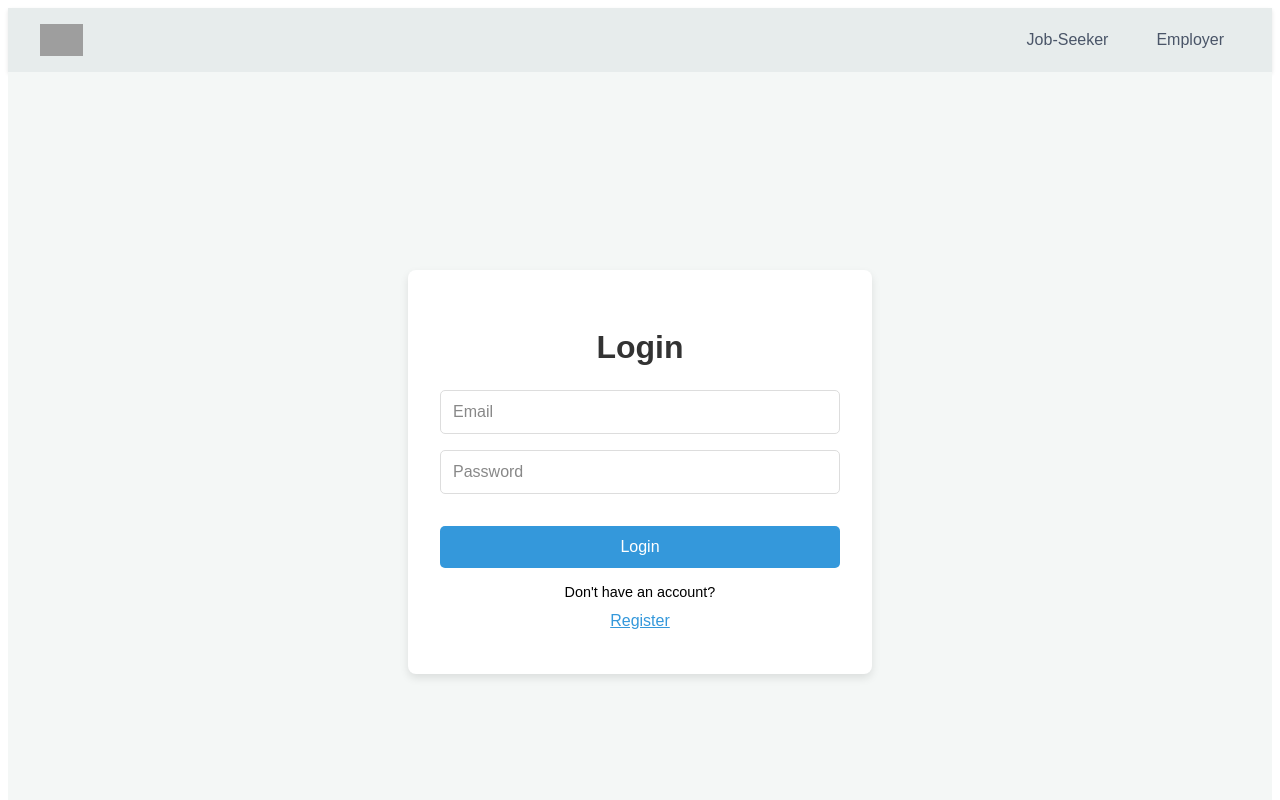
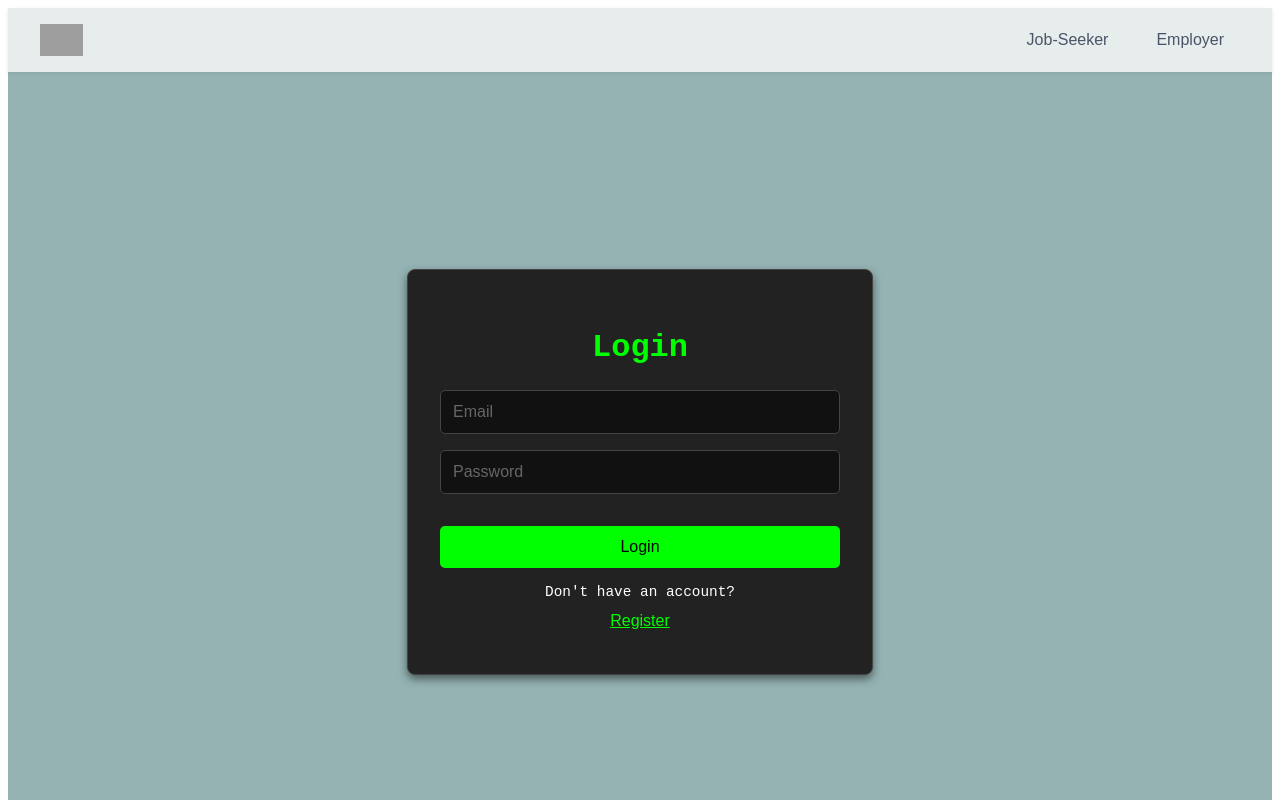
Before and after one commit to J-Wendoh/RecruitConnect-FRONTEND, a React (Vite) app: page /seeker-login in a window 1280 px wide. Shown: the top 800 px of the page. Built offline with nearby package versions, Linux system fonts and the light colour scheme; grey boxes are pictures that could not be loaded.

Commit message:
login form styling

```diff
--- a/src/components/Seekerlogin.css
+++ b/src/components/Seekerlogin.css
@@ -1,8 +1,7 @@
-/* Seekerlogin.css */
-
 .login-page {
-    background-color: #f4f7f6;
-    font-family: Arial, sans-serif;
+    background-color: #598888a2;
+    color: #fff;
+    font-family: monospace;
     display: flex;
     align-items: center;
     justify-content: center;
@@ -10,10 +9,11 @@
   }
 
   .login-container {
-    background-color: white;
+    background-color: #222;
     padding: 2rem;
+    border: 1px solid #444;
     border-radius: 8px;
-    box-shadow: 0 4px 8px rgba(0, 0, 0, 0.1);
+    box-shadow: 0 4px 8px rgba(0, 0, 0, 0.5);
     max-width: 400px;
     width: 100%;
     text-align: center;
@@ -21,7 +21,7 @@
 
   h2 {
     font-size: 2rem;
-    color: #333;
+    color: #00ff00; /* Green text for a hacker-like feel */
     margin-bottom: 1.5rem;
   }
 
@@ -32,19 +32,21 @@
   input {
     width: 100%;
     padding: 0.75rem;
-    border: 1px solid #ddd;
+    border: 1px solid #444;
     border-radius: 5px;
     font-size: 1rem;
+    background-color: #111;
+    color: #fff;
     box-sizing: border-box;
   }
 
   input:focus {
-    border-color: #3498db;
+    border-color: #00ff00;
     outline: none;
   }
 
   input::placeholder {
-    color: #888;
+    color: #666;
   }
 
   button {
@@ -58,13 +60,13 @@
   }
 
   .btn-primary {
-    background-color: #3498db;
-    color: white;
+    background-color: #00ff00; /* Green button */
+    color: #000;
     margin-top: 1rem;
   }
 
   .btn-primary:hover {
-    background-color: #2980b9;
+    background-color: #00cc00;
   }
 
   .switch-form {
@@ -75,7 +77,7 @@
   .btn-link {
     background: none;
     border: none;
-    color: #3498db;
+    color: #00ff00;
     cursor: pointer;
     text-decoration: underline;
   }
@@ -85,6 +87,37 @@
   }
 
   .error-message {
-    color: #e74c3c;
+    color: #ff0000; /* Red for error */
     margin-bottom: 1rem;
   }
+
+  .modal {
+    display: flex;
+    justify-content: center;
+    align-items: center;
+    position: fixed;
+    top: 0;
+    left: 0;
+    width: 100%;
+    height: 100%;
+    background: rgba(0, 0, 0, 0.5);
+    z-index: 1000;
+  }
+
+  .modal-content {
+    background: rgb(0, 0, 0);
+    padding: 2rem;
+    border-radius: 0.5rem;
+    text-align: center;
+    position: relative;
+    max-width: 400px;
+    width: 90%;
+  }
+
+  .close {
+    position: absolute;
+    top: 1rem;
+    right: 1rem;
+    font-size: 1.5rem;
+    cursor: pointer;
+  }
--- a/src/components/Seekerlogin.jsx
+++ b/src/components/Seekerlogin.jsx
@@ -1,3 +1,4 @@
+// Seekerlogin.jsx
 import React, { useState } from "react";
 import axios from "axios";
 import { useNavigate } from "react-router-dom";
@@ -12,6 +13,7 @@ const Seekerlogin = () => {
   });
   const [error, setError] = useState("");
   const [loading, setLoading] = useState(false);
+  const [showModal, setShowModal] = useState(false);
   const navigate = useNavigate();
 
   const handleChange = (e) => {
@@ -34,12 +36,19 @@ const Seekerlogin = () => {
         // Redirect to the home page
         navigate("/");
       } else {
-        // Handle registration success if needed
-        console.log(response.data);
-        // Optionally redirect to login page or show a success message
+        // Registration success
+        setShowModal(true);
+        setIsLogin(true); // Switch to login form
+        setFormData({ username: "", email: "", password: "" }); // Clear form fields
       }
     } catch (error) {
-      setError(error.response?.data?.error || "Failed to login/register. Please try again.");
+      if (isLogin) {
+        // Handle login specific error
+        setError("User not found. Please register.");
+      } else {
+        // Handle registration error
+        setError(error.response?.data?.error || "Failed to register. Please try again.");
+      }
       console.error(error);
     } finally {
       setLoading(false);
@@ -94,6 +103,14 @@ const Seekerlogin = () => {
             </button>
           </div>
         </form>
+        {showModal && (
+          <div className="modal">
+            <div className="modal-content">
+              <span className="close" onClick={() => setShowModal(false)}>&times;</span>
+              <p>Registration success. Please log in.</p>
+            </div>
+          </div>
+        )}
       </div>
     </div>
   );
```
